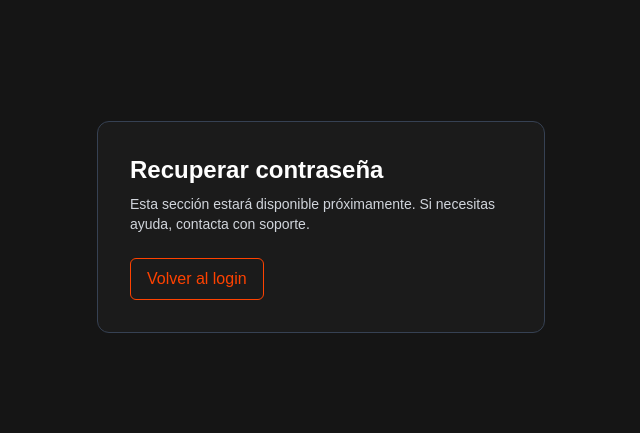
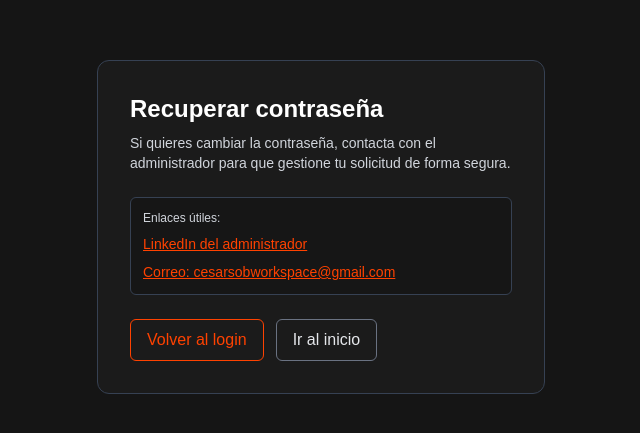
Before and after one commit to Zetasab/Rct-CesarGames-fe, a Next.js app: page /forgot-password in a window 1280 px wide. Shown: the part 173-606 px from the top of the page, without its empty margins (319-959 px from the left). Built offline with nearby package versions, Linux system fonts and the light colour scheme.

Commit message:
Create dockerfile

```diff
--- a/app/forgot-password/page.tsx
+++ b/app/forgot-password/page.tsx
@@ -6,17 +6,45 @@ export default function ForgotPasswordPage() {
       <section className="w-full max-w-md border border-gray-700 rounded-xl p-6 md:p-8 bg-[#1b1b1b]">
         <h1 className="text-2xl font-bold mb-2">Recuperar contraseña</h1>
         <p className="text-sm text-gray-300 mb-6">
-          Esta sección estará disponible próximamente. Si necesitas ayuda, contacta
-          con soporte.
+          Si quieres cambiar la contraseña, contacta con el administrador para que
+          gestione tu solicitud de forma segura.
         </p>
 
-        <div className="flex gap-3">
+        <div className="mb-6 rounded-md border border-gray-700 bg-black/20 p-3">
+          <p className="text-xs text-gray-300 mb-2">Enlaces útiles:</p>
+          <div className="flex flex-col gap-2 text-sm">
+
+            <a
+              href="https://www.linkedin.com/in/cesar-sobrino-arribas-1b887021b/"
+              target="_blank"
+              rel="noopener noreferrer"
+              className="text-[#ff4200] underline hover:text-[#ff7a4d] transition-colors"
+            >
+              LinkedIn del administrador
+            </a>
+            <a
+              href="mailto:cesarsobworkspace@gmail.com"
+              className="text-[#ff4200] underline hover:text-[#ff7a4d] transition-colors"
+            >
+              Correo: cesarsobworkspace@gmail.com
+            </a>
+
+          </div>
+        </div>
+
+        <div className="flex gap-3 flex-wrap">
           <Link
             href="/login"
             className="inline-flex items-center justify-center px-4 py-2 rounded-md border border-[#ff4200] text-[#ff4200] hover:text-white hover:bg-[#ff4200] transition-colors"
           >
             Volver al login
           </Link>
+          <Link
+            href="/"
+            className="inline-flex items-center justify-center px-4 py-2 rounded-md border border-gray-500 text-gray-200 hover:text-white hover:border-gray-300 transition-colors"
+          >
+            Ir al inicio
+          </Link>
         </div>
       </section>
     </main>
```
Also changed, not shown: 1 other file (tests, documents, lock files or other folders).
